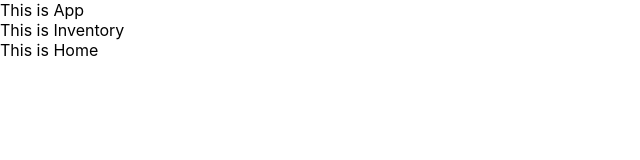
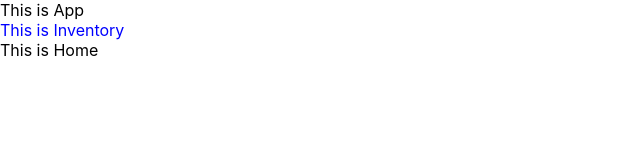
Before and after one commit to inwoolee17/house-inventory, a React (Create React App) app: page / in a window 1280 px wide. Shown: the top 160 px of the page, without its empty margins (0-640 px from the left). Built offline with nearby package versions, Linux system fonts and the light colour scheme.

Commit message:
added CSS for Inventory

```diff
--- /dev/null
+++ b/src/Components/Inventory.css
@@ -0,0 +1,3 @@
+.Inventory {
+    color: blue;
+}
--- a/src/Components/Inventory.js
+++ b/src/Components/Inventory.js
@@ -1,4 +1,5 @@
 import React, { Component } from 'react';
+import './Inventory.css';
 
 class Inventory extends Component {
   render() {
```
Also changed, not shown: src/Components/Home.css (added).
